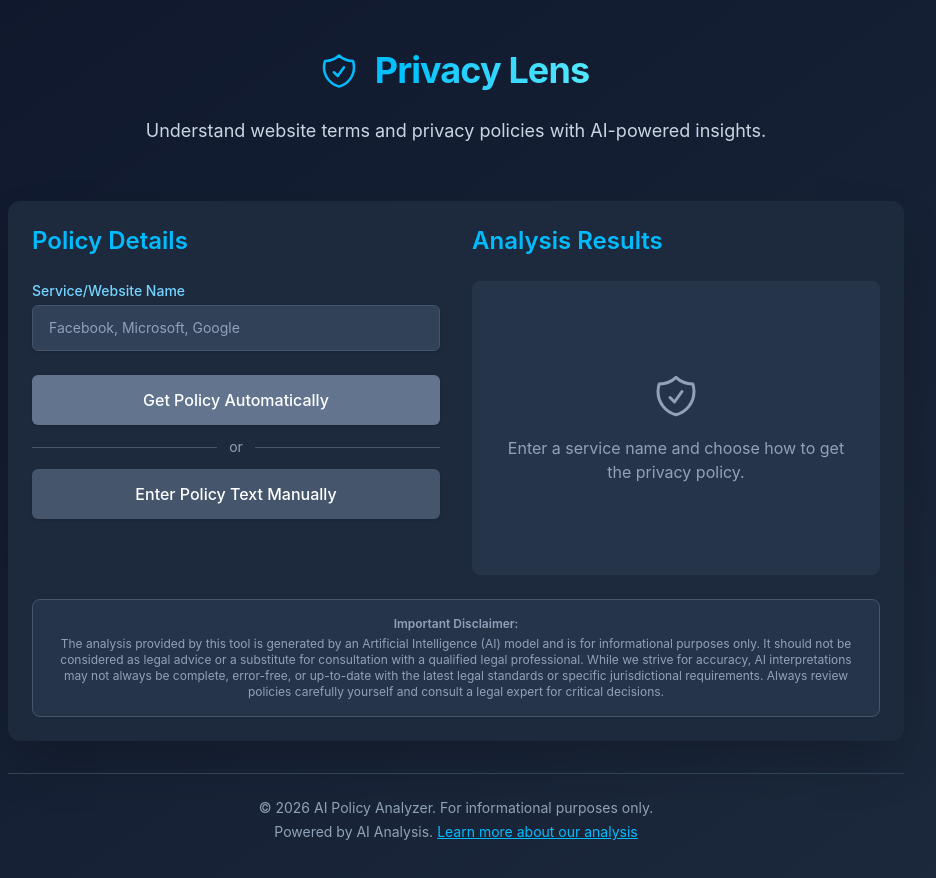
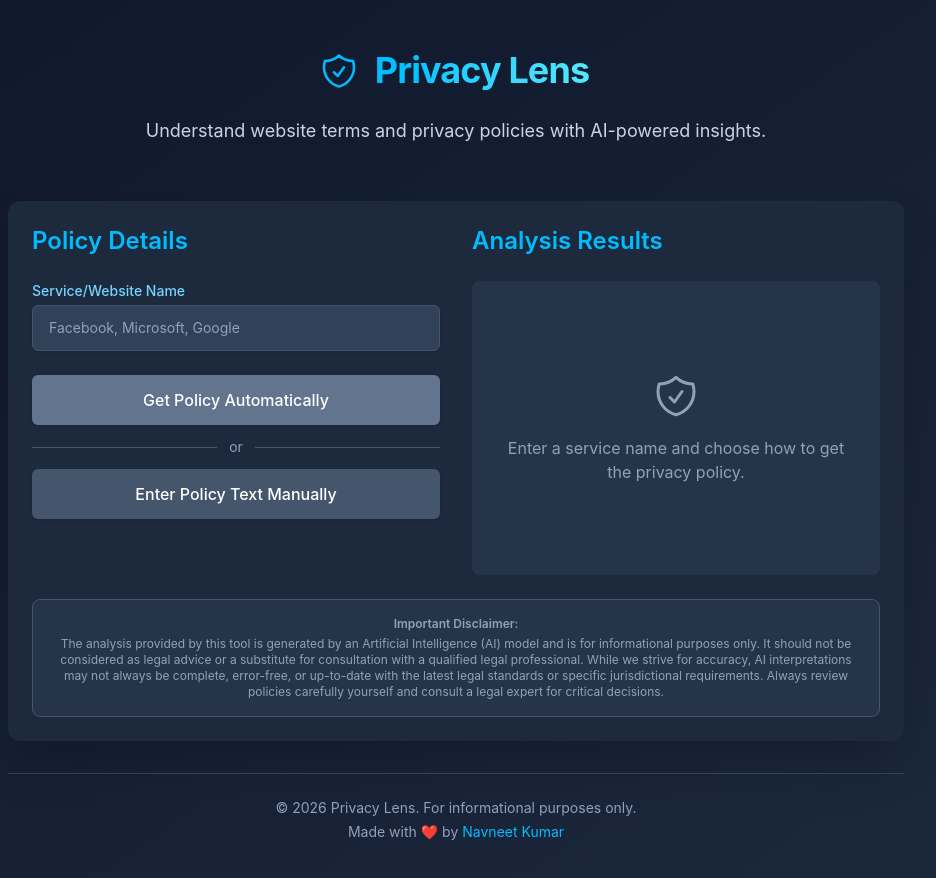
Before and after one commit to navneet102/Privacy-Policy-Analyzer, a React (Vite) app in the folder frontend/: page /analyzer in a window 1280 px wide. Shown: the top 878 px of the page, without its empty margins (184-1120 px from the left). Built offline with nearby package versions, Linux system fonts and the light colour scheme.

Commit message:
Changed footer

```diff
--- a/frontend/src/components/Footer.jsx
+++ b/frontend/src/components/Footer.jsx
@@ -3,11 +3,11 @@ import React from 'react';
 export const Footer = () => {
   return (
     <footer className="w-full max-w-4xl py-6 mt-8 text-center text-sm text-slate-400 border-t border-slate-700">
-      <p>&copy; {new Date().getFullYear()} AI Policy Analyzer. For informational purposes only.</p>
+      <p>&copy; {new Date().getFullYear()} Privacy Lens. For informational purposes only.</p>
       <p className="mt-1">
-        Powered by AI Analysis.
-        <a href="#" target="_blank" rel="noopener noreferrer" className="text-sky-400 hover:text-sky-300 underline ml-1">
-          Learn more about our analysis
+        Made with ❤️ by
+        <a href="https://www.linkedin.com/in/navneet-kumar-35989128a/" target="_blank" rel="noopener noreferrer" className="text-sky-400 hover:text-sky-300 ml-1">
+        Navneet Kumar
         </a>
       </p>
     </footer>
```
